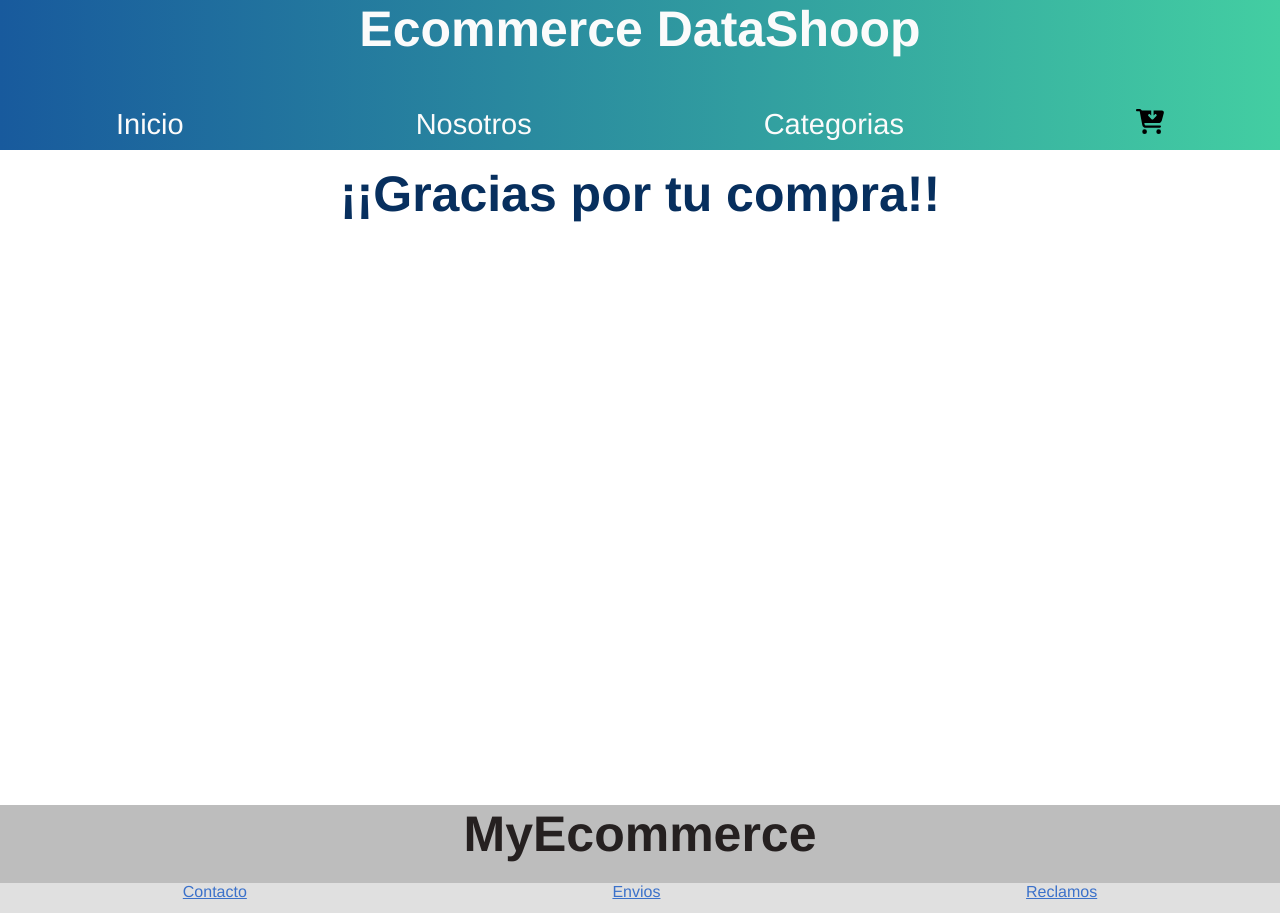
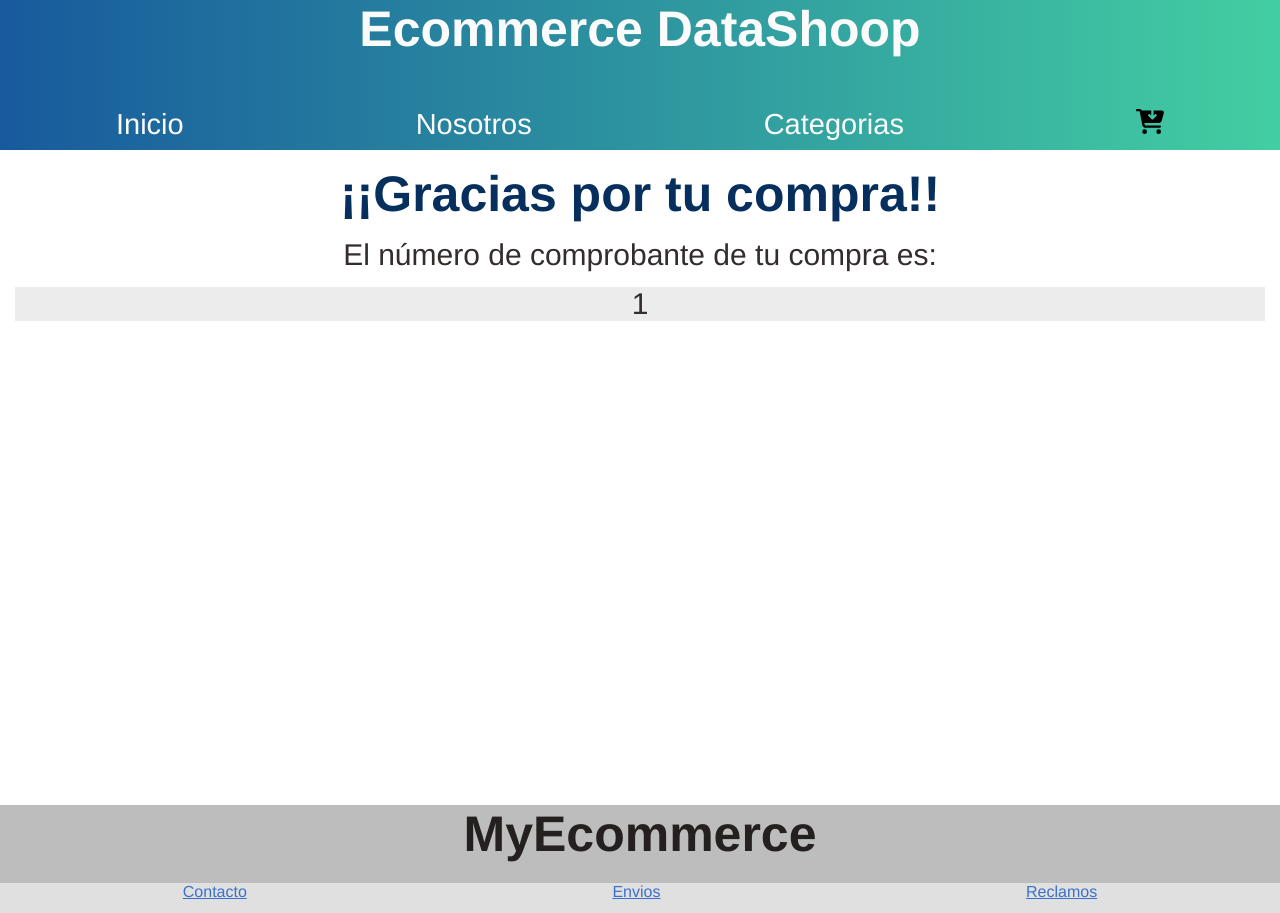
Before and after one commit to GuiFerdATA/React-Guille-Fernandez, a React (Create React App) app: page /checkout/1 in a window 1280 px wide. Built offline with nearby package versions, Linux system fonts and the light colour scheme.

Commit message:
cambios de prueba

```diff
--- a/src/components/Checkout/Checkout.jsx
+++ b/src/components/Checkout/Checkout.jsx
@@ -1,11 +1,19 @@
 import React from 'react'
+import { useParams } from "react-router-dom";
+
 import "./checkout.css"
 
 
 function Checkout() {
+    const {orderid} = useParams();
+
+
     return (
         <div className="divContainer_checkout">
             <h3>¡¡Gracias por tu compra!!</h3>
+            <p>El número de comprobante de tu compra es:</p>
+
+            <p className="orderId">{orderid}</p>
         </div>
     )
 }
--- a/src/components/Checkout/checkout.css
+++ b/src/components/Checkout/checkout.css
@@ -1,3 +1,15 @@
 .divContainer_checkout{
     min-height:80vh;
 }
+
+.divContainer_checkout p{
+    font-size: 30px;
+    color:#332D2D;
+    margin: 15px 15px;
+
+}
+
+.orderId{
+    background-color:#e4e4e4af;
+
+}
--- a/src/components/CheckoutForm/CheckoutForm.jsx
+++ b/src/components/CheckoutForm/CheckoutForm.jsx
@@ -16,7 +16,7 @@ function CheckoutForm() {
 
     const navigate = useNavigate();
     const context = useContext(CartContext);
-    const { cart, getItemPrice} = context;
+    const { cart, getItemPrice, emptyCar} = context;
 
     function handleCheckout(event) {
         event.preventDefault();
@@ -27,9 +27,11 @@ function CheckoutForm() {
                 date: new Date(),
                 total: getItemPrice(),
         };
-        console.log(orderData);
+
         createBuyOrder(orderData).then((orderid)=>{
+
             navigate(`/checkout/${orderid}`);
+            emptyCar()
 
         });
     }
@@ -83,7 +85,7 @@ function CheckoutForm() {
                     />
                 </div>
 
-                <button className="button-submit_form" type="submit">¡Finalizá tu compra!</button>
+                <button className="button-submit_form" type="submit" onClick={emptyCar}>¡Finalizá tu compra!</button>
             </form>
         </div>
     )
```
